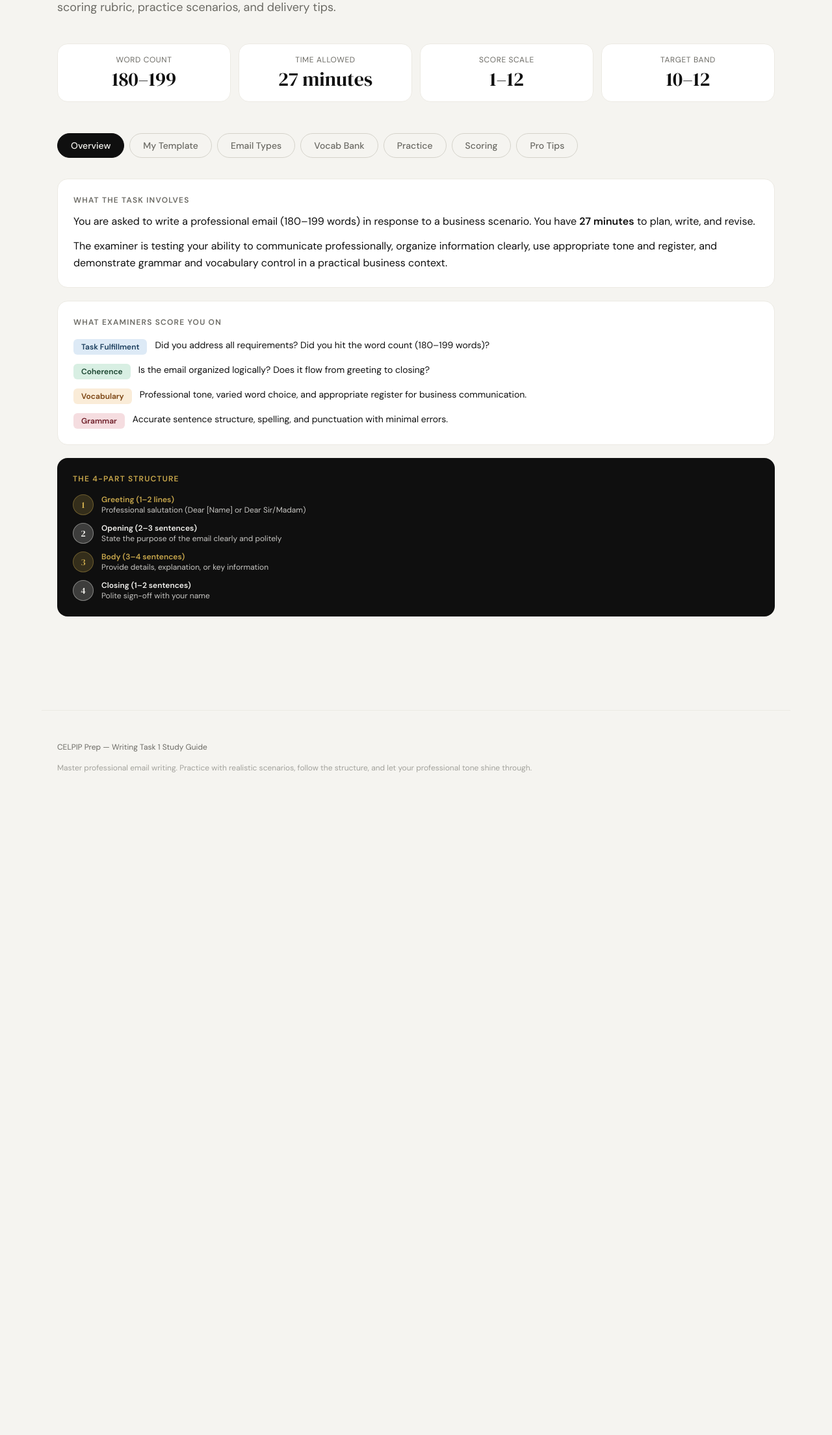
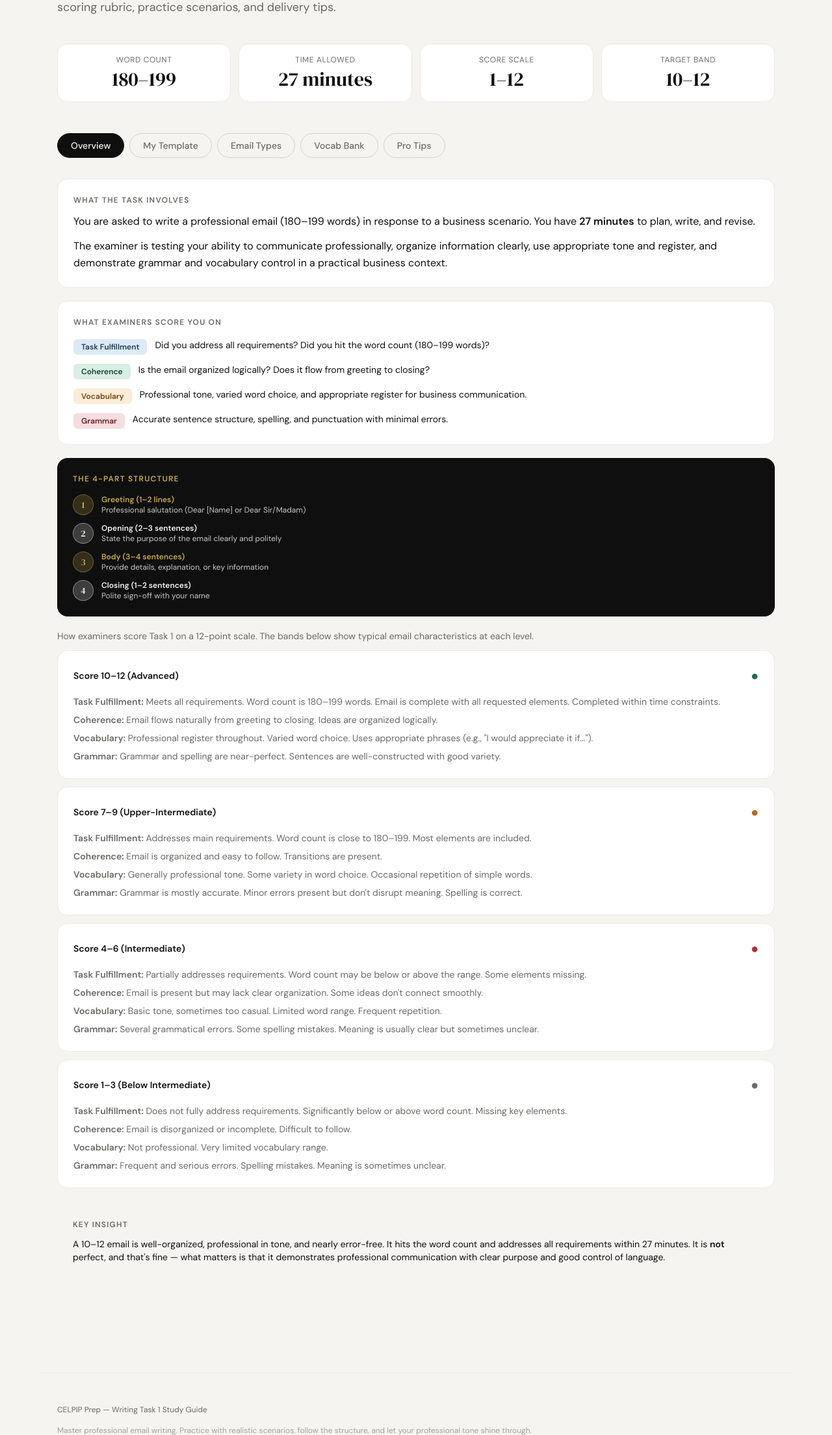
Before and after one commit to sudi-p/celpip-speaking, a Django app: page /writing-task-1 in a window 1280 px wide. Shown: the part 265-2474 px from the top of the page at 65% size. Before the commit the page ends 1454 px from the top, so only its background shows below. Run offline with Django 5.2, Linux system fonts and the light colour scheme; parts of the project's set-up code (start-up, migrations or seed data) failed here and were passed over; some libraries are stand-ins or nearby versions.

Commit message:
task 1 sections optimized

```diff
--- a/templates/writing task 1.html
+++ b/templates/writing task 1.html
@@ -125,8 +125,6 @@
       <button data-tab="structure" class="tab-btn tab-inactive px-5 py-2 rounded-full border text-sm font-medium transition-all">My Template</button>
       <button data-tab="formality" class="tab-btn tab-inactive px-5 py-2 rounded-full border text-sm font-medium transition-all">Email Types</button>
       <button data-tab="vocab"     class="tab-btn tab-inactive px-5 py-2 rounded-full border text-sm font-medium transition-all">Vocab Bank</button>
-      <button data-tab="practice" class="tab-btn tab-inactive px-5 py-2 rounded-full border text-sm font-medium transition-all">Practice</button>
-      <button data-tab="scoring"  class="tab-btn tab-inactive px-5 py-2 rounded-full border text-sm font-medium transition-all">Scoring</button>
       <button data-tab="tips"     class="tab-btn tab-inactive px-5 py-2 rounded-full border text-sm font-medium transition-all">Pro Tips</button>
     </div>
 
@@ -201,6 +199,70 @@
               <p class="text-xs text-fog/80">Polite sign-off with your name</p>
             </div>
           </div>
+        </div>
+      </div>
+
+      <!-- ─── Scoring bands ─── -->
+      <div>
+        <p class="text-sm text-slate mb-3">How examiners score Task 1 on a 12-point scale. The bands below show typical email characteristics at each level.</p>
+
+        <div class="space-y-3">
+          <div class="bg-white rounded-2xl border border-mist p-6">
+            <div class="flex items-center justify-between mb-4">
+              <p class="text-sm font-semibold text-ink">Score 10–12 (Advanced)</p>
+              <span class="font-display text-xl text-emerald2">●</span>
+            </div>
+            <div class="space-y-2 text-sm text-slate">
+              <p><strong>Task Fulfillment:</strong> Meets all requirements. Word count is 180–199 words. Email is complete with all requested elements. Completed within time constraints.</p>
+              <p><strong>Coherence:</strong> Email flows naturally from greeting to closing. Ideas are organized logically.</p>
+              <p><strong>Vocabulary:</strong> Professional register throughout. Varied word choice. Uses appropriate phrases (e.g., "I would appreciate it if...").</p>
+              <p><strong>Grammar:</strong> Grammar and spelling are near-perfect. Sentences are well-constructed with good variety.</p>
+            </div>
+          </div>
+
+          <div class="bg-white rounded-2xl border border-mist p-6">
+            <div class="flex items-center justify-between mb-4">
+              <p class="text-sm font-semibold text-ink">Score 7–9 (Upper-Intermediate)</p>
+              <span class="font-display text-xl text-amber2">●</span>
+            </div>
+            <div class="space-y-2 text-sm text-slate">
+              <p><strong>Task Fulfillment:</strong> Addresses main requirements. Word count is close to 180–199. Most elements are included.</p>
+              <p><strong>Coherence:</strong> Email is organized and easy to follow. Transitions are present.</p>
+              <p><strong>Vocabulary:</strong> Generally professional tone. Some variety in word choice. Occasional repetition of simple words.</p>
+              <p><strong>Grammar:</strong> Grammar is mostly accurate. Minor errors present but don't disrupt meaning. Spelling is correct.</p>
+            </div>
+          </div>
+
+          <div class="bg-white rounded-2xl border border-mist p-6">
+            <div class="flex items-center justify-between mb-4">
+              <p class="text-sm font-semibold text-ink">Score 4–6 (Intermediate)</p>
+              <span class="font-display text-xl text-rose2">●</span>
+            </div>
+            <div class="space-y-2 text-sm text-slate">
+              <p><strong>Task Fulfillment:</strong> Partially addresses requirements. Word count may be below or above the range. Some elements missing.</p>
+              <p><strong>Coherence:</strong> Email is present but may lack clear organization. Some ideas don't connect smoothly.</p>
+              <p><strong>Vocabulary:</strong> Basic tone, sometimes too casual. Limited word range. Frequent repetition.</p>
+              <p><strong>Grammar:</strong> Several grammatical errors. Some spelling mistakes. Meaning is usually clear but sometimes unclear.</p>
+            </div>
+          </div>
+
+          <div class="bg-white rounded-2xl border border-mist p-6">
+            <div class="flex items-center justify-between mb-4">
+              <p class="text-sm font-semibold text-ink">Score 1–3 (Below Intermediate)</p>
+              <span class="font-display text-xl text-slate">●</span>
+            </div>
+            <div class="space-y-2 text-sm text-slate">
+              <p><strong>Task Fulfillment:</strong> Does not fully address requirements. Significantly below or above word count. Missing key elements.</p>
+              <p><strong>Coherence:</strong> Email is disorganized or incomplete. Difficult to follow.</p>
+              <p><strong>Vocabulary:</strong> Not professional. Very limited vocabulary range.</p>
+              <p><strong>Grammar:</strong> Frequent and serious errors. Spelling mistakes. Meaning is sometimes unclear.</p>
+            </div>
+          </div>
+        </div>
+
+        <div class="bg-fog rounded-2xl p-6 mt-6">
+          <p class="text-xs font-semibold text-slate uppercase tracking-widest mb-3">Key insight</p>
+          <p class="text-sm text-ink">A 10–12 email is well-organized, professional in tone, and nearly error-free. It hits the word count and addresses all requirements within 27 minutes. It is <strong>not</strong> perfect, and that's fine — what matters is that it demonstrates professional communication with clear purpose and good control of language.</p>
         </div>
       </div>
     </div>
@@ -618,111 +680,6 @@
     </div>
 
     <!-- ══════════════════════════════════════════
-         PANE: PRACTICE
-    ══════════════════════════════════════════ -->
-    <div id="pane-practice" class="pane space-y-4">
-      <p class="text-sm text-slate">Five realistic email scenarios. Write 180–199 words for each, within 27 minutes.</p>
-
-      <div class="space-y-3">
-        <div class="bg-white rounded-2xl border border-mist p-6">
-          <p class="text-xs font-semibold text-gold uppercase tracking-widest mb-2">Practice scenario 1</p>
-          <p class="text-sm font-semibold text-ink mb-3">Request time off from your manager</p>
-          <p class="text-sm text-slate leading-relaxed">Write an email requesting a week off for a family emergency. Include dates, a brief explanation, and reassurance about work coverage.</p>
-        </div>
-
-        <div class="bg-white rounded-2xl border border-mist p-6">
-          <p class="text-xs font-semibold text-sapphire uppercase tracking-widest mb-2">Practice scenario 2</p>
-          <p class="text-sm font-semibold text-ink mb-3">Request a correction to an invoice</p>
-          <p class="text-sm text-slate leading-relaxed">Write to a supplier pointing out an error in the billing amount. Ask for clarification and a corrected invoice.</p>
-        </div>
-
-        <div class="bg-white rounded-2xl border border-mist p-6">
-          <p class="text-xs font-semibold text-emerald2 uppercase tracking-widest mb-2">Practice scenario 3</p>
-          <p class="text-sm font-semibold text-ink mb-3">Reply to a thank-you message</p>
-          <p class="text-sm text-slate leading-relaxed">Write a brief response thanking someone for a gift or kind gesture during your employment or at the end of a project.</p>
-        </div>
-
-        <div class="bg-white rounded-2xl border border-mist p-6">
-          <p class="text-xs font-semibold text-amber2 uppercase tracking-widest mb-2">Practice scenario 4</p>
-          <p class="text-sm font-semibold text-ink mb-3">Inquire about a job opening</p>
-          <p class="text-sm text-slate leading-relaxed">Write to HR or the hiring manager asking for more details about a position you saw advertised. Express genuine interest.</p>
-        </div>
-
-        <div class="bg-white rounded-2xl border border-mist p-6">
-          <p class="text-xs font-semibold text-rose2 uppercase tracking-widest mb-2">Practice scenario 5</p>
-          <p class="text-sm font-semibold text-ink mb-3">Provide feedback on a draft document</p>
-          <p class="text-sm text-slate leading-relaxed">Write to a colleague offering constructive feedback on their project draft. Be polite and specific about improvements.</p>
-        </div>
-      </div>
-    </div>
-
-    <!-- ══════════════════════════════════════════
-         PANE: SCORING
-    ══════════════════════════════════════════ -->
-    <div id="pane-scoring" class="pane space-y-4">
-      <p class="text-sm text-slate">How examiners score Task 1 on a 12-point scale. The bands below show typical email characteristics at each level.</p>
-
-      <div class="space-y-3">
-        <div class="bg-white rounded-2xl border border-mist p-6">
-          <div class="flex items-center justify-between mb-4">
-            <p class="text-sm font-semibold text-ink">Score 10–12 (Advanced)</p>
-            <span class="font-display text-xl text-emerald2">●</span>
-          </div>
-          <div class="space-y-2 text-sm text-slate">
-            <p><strong>Task Fulfillment:</strong> Meets all requirements. Word count is 180–199 words. Email is complete with all requested elements. Completed within time constraints.</p>
-            <p><strong>Coherence:</strong> Email flows naturally from greeting to closing. Ideas are organized logically.</p>
-            <p><strong>Vocabulary:</strong> Professional register throughout. Varied word choice. Uses appropriate phrases (e.g., "I would appreciate it if...").</p>
-            <p><strong>Grammar:</strong> Grammar and spelling are near-perfect. Sentences are well-constructed with good variety.</p>
-          </div>
-        </div>
-
-        <div class="bg-white rounded-2xl border border-mist p-6">
-          <div class="flex items-center justify-between mb-4">
-            <p class="text-sm font-semibold text-ink">Score 7–9 (Upper-Intermediate)</p>
-            <span class="font-display text-xl text-amber2">●</span>
-          </div>
-          <div class="space-y-2 text-sm text-slate">
-            <p><strong>Task Fulfillment:</strong> Addresses main requirements. Word count is close to 180–199. Most elements are included.</p>
-            <p><strong>Coherence:</strong> Email is organized and easy to follow. Transitions are present.</p>
-            <p><strong>Vocabulary:</strong> Generally professional tone. Some variety in word choice. Occasional repetition of simple words.</p>
-            <p><strong>Grammar:</strong> Grammar is mostly accurate. Minor errors present but don't disrupt meaning. Spelling is correct.</p>
-          </div>
-        </div>
-
-        <div class="bg-white rounded-2xl border border-mist p-6">
-          <div class="flex items-center justify-between mb-4">
-            <p class="text-sm font-semibold text-ink">Score 4–6 (Intermediate)</p>
-            <span class="font-display text-xl text-rose2">●</span>
-          </div>
-          <div class="space-y-2 text-sm text-slate">
-            <p><strong>Task Fulfillment:</strong> Partially addresses requirements. Word count may be below or above the range. Some elements missing.</p>
-            <p><strong>Coherence:</strong> Email is present but may lack clear organization. Some ideas don't connect smoothly.</p>
-            <p><strong>Vocabulary:</strong> Basic tone, sometimes too casual. Limited word range. Frequent repetition.</p>
-            <p><strong>Grammar:</strong> Several grammatical errors. Some spelling mistakes. Meaning is usually clear but sometimes unclear.</p>
-          </div>
-        </div>
-
-        <div class="bg-white rounded-2xl border border-mist p-6">
-          <div class="flex items-center justify-between mb-4">
-            <p class="text-sm font-semibold text-ink">Score 1–3 (Below Intermediate)</p>
-            <span class="font-display text-xl text-slate">●</span>
-          </div>
-          <div class="space-y-2 text-sm text-slate">
-            <p><strong>Task Fulfillment:</strong> Does not fully address requirements. Significantly below or above word count. Missing key elements.</p>
-            <p><strong>Coherence:</strong> Email is disorganized or incomplete. Difficult to follow.</p>
-            <p><strong>Vocabulary:</strong> Not professional. Very limited vocabulary range.</p>
-            <p><strong>Grammar:</strong> Frequent and serious errors. Spelling mistakes. Meaning is sometimes unclear.</p>
-          </div>
-        </div>
-      </div>
-
-      <div class="bg-fog rounded-2xl p-6 mt-6">
-        <p class="text-xs font-semibold text-slate uppercase tracking-widest mb-3">Key insight</p>
-        <p class="text-sm text-ink">A 10–12 email is well-organized, professional in tone, and nearly error-free. It hits the word count and addresses all requirements within 27 minutes. It is <strong>not</strong> perfect, and that's fine — what matters is that it demonstrates professional communication with clear purpose and good control of language.</p>
-      </div>
-    </div>
-
-    <!-- ══════════════════════════════════════════
          PANE: PRO TIPS
     ══════════════════════════════════════════ -->
     <div id="pane-tips" class="pane space-y-4">
```
